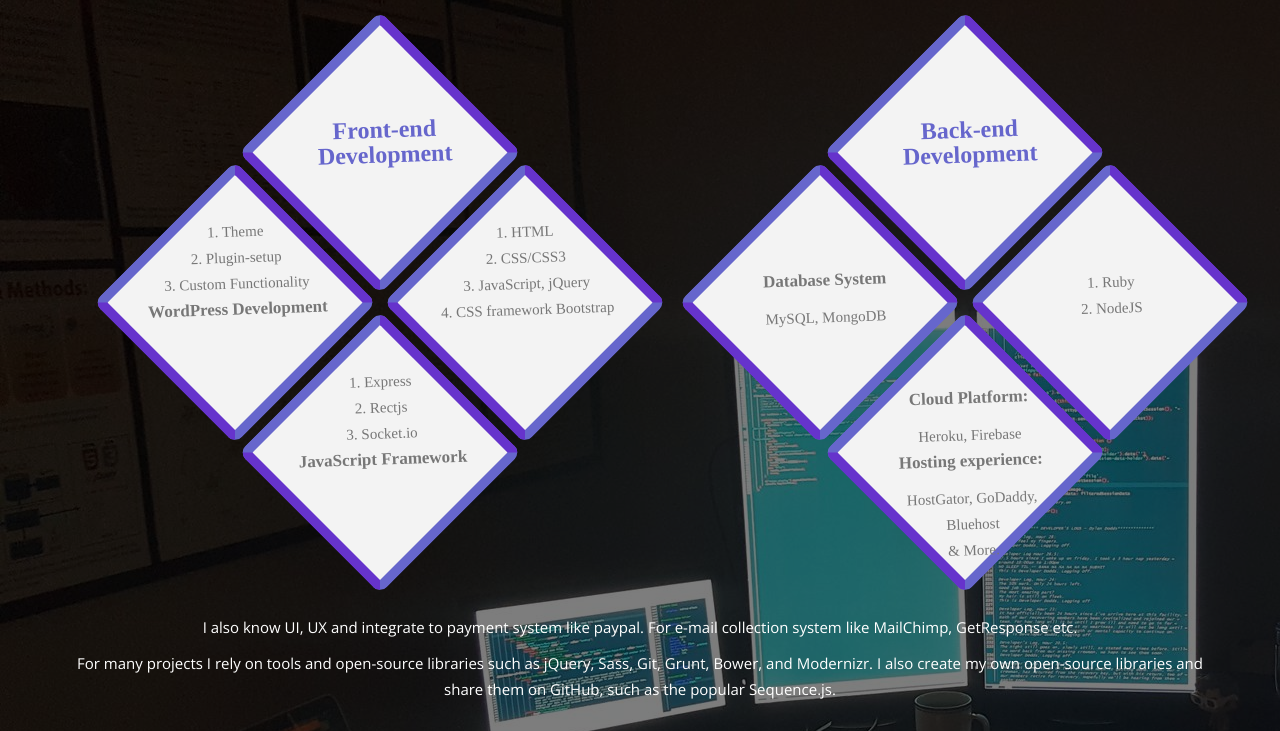
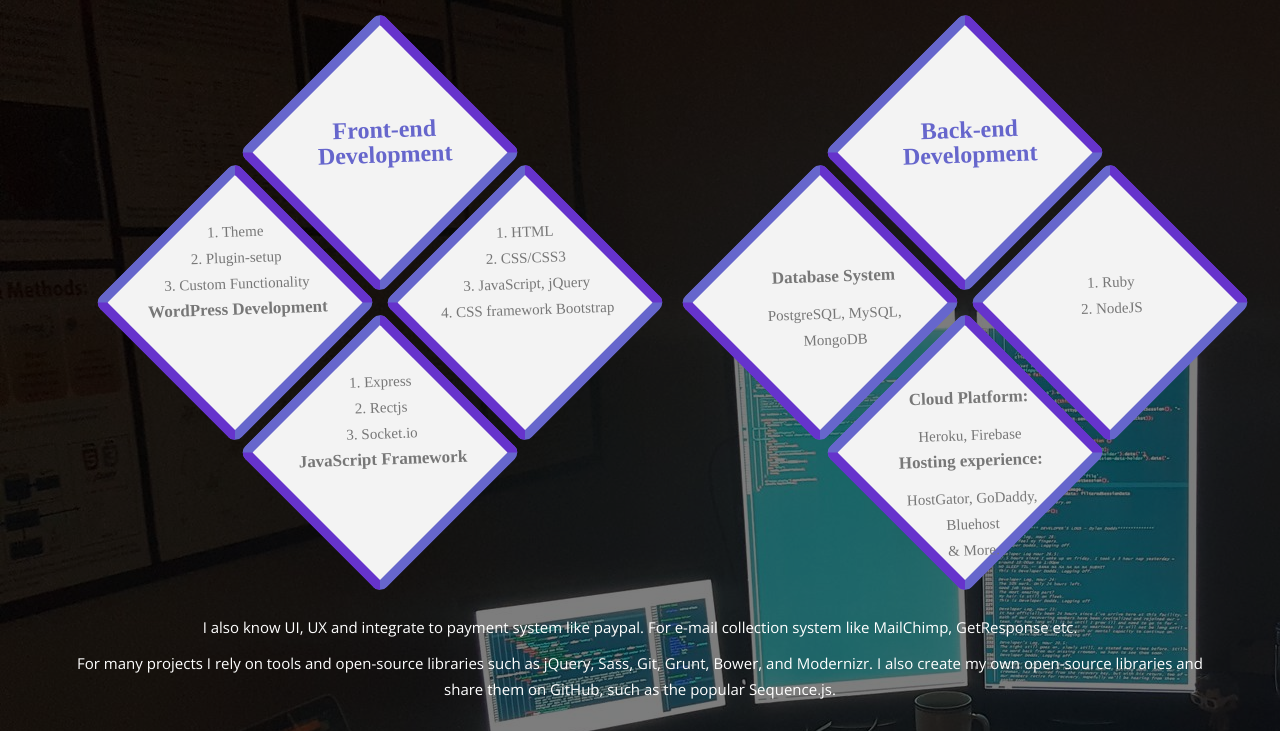
Before and after one commit to vubon/dj-lifeatcode, a Django app: page /about/ in a window 1280 px wide. Shown: the part 689-1420 px from the top of the page. Run offline with Django 3.2, Linux system fonts and the light colour scheme; some libraries are stand-ins or nearby versions.

Commit message:
added postgres database

```diff
--- a/templates/about.html
+++ b/templates/about.html
@@ -64,7 +64,7 @@
 						<div class="content">
 							<div class="database">
 								<h4>Database System</h4>
-								<p>MySQL, MongoDB</p>
+								<p>PostgreSQL, MySQL, MongoDB</p>
 							</div>
 						</div>
 					</div>
```
